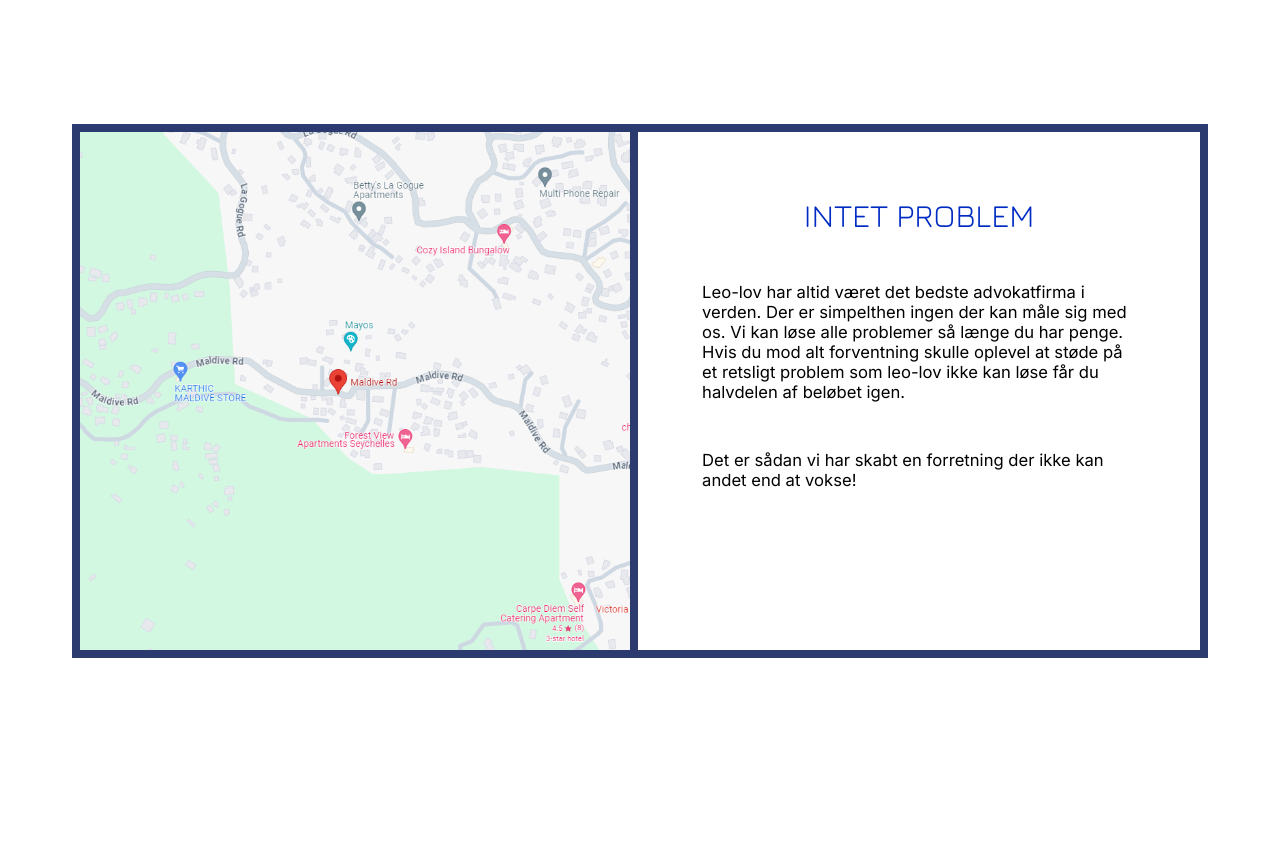
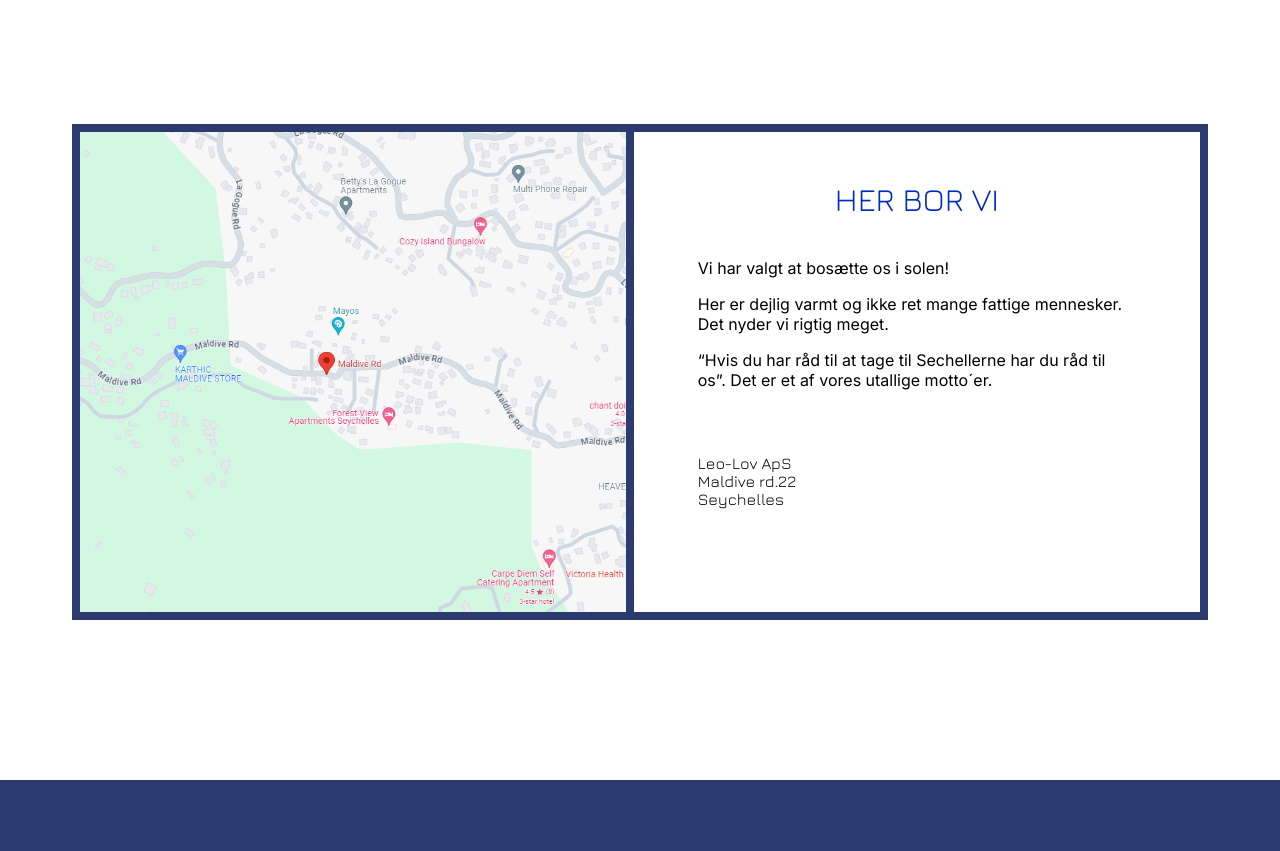
Before and after one commit to Razzoy/Leo-Lov_OnePage, a React (Vite) app in the folder Leo-Lov_project/: page / in a window 1280 px wide. Shown: the part 3020-3871 px from the top of the page. Before the commit the page ends 3678 px from the top, so only its background shows below. Built offline with nearby package versions, Linux system fonts and the light colour scheme.

Commit message:
Update 20-08 v3

```diff
--- a/Leo-Lov_project/src/App.jsx
+++ b/Leo-Lov_project/src/App.jsx
@@ -11,6 +11,8 @@ import { AboutText } from './components/About/AboutBody/AboutBody'
 import { Team } from './components/Team/Team'
 import { TeamHeader } from './components/Team/TeamHeader/TeamHeader'
 import { TeamBody } from './components/Team/TeamBody/TeamBody'
+import { Map } from './components/Map/Map'
+import { Footer } from './components/Footer/Footer'
 
 const cardsArray = [
   {
@@ -66,9 +68,9 @@ const teamArray = [
 
 const mapArray = [
   {
-    'Title1': 'INTET PROBLEM',
-    'TextContent1': 'Leo-lov har altid været det bedste advokatfirma i verden. Der er simpelthen ingen der kan måle sig med os. Vi kan løse alle problemer så længe du har penge. Hvis du mod alt forventning skulle oplevel at støde på et retsligt problem som leo-lov ikke kan løse får du halvdelen af beløbet igen.',
-    'TextContent2': 'Det er sådan vi har skabt en forretning der ikke kan andet end at vokse!',
+    'Title1': 'HER BOR VI',
+    'TextContent1': 'Vi har valgt at bosætte os i solen!',
+    'TextContent2': 'Her er dejlig varmt og ikke ret mange fattige mennesker. Det nyder vi rigtig meget. ',
     'Title2': 'EVIG GARANTI',
   },
 
@@ -113,16 +115,17 @@ function App() {
           </Team>
         ))}
       </Section>
-
       <Section>
-        {aboutArray.map((item) => (
+        {mapArray.map((item) => (
           <About layout='sectionMap' key={item.Title1}>
             <AboutHeader title={item.Title1}></AboutHeader>
             <AboutText bodyText={item.TextContent1}></AboutText>
             <AboutText bodyText={item.TextContent2}></AboutText>
+            <Map></Map>
           </About>
         ))}
       </Section>
+      <Footer></Footer>
     </>
   )
 }
--- a/Leo-Lov_project/src/components/About/About.module.scss
+++ b/Leo-Lov_project/src/components/About/About.module.scss
@@ -23,10 +23,10 @@
             font-weight: 400;
             color: $primary-color;
             text-align: center;
-            font-size: 2.5vw;
+            font-size: 2rem;
         }
         p{
-            font-size: 1.3vw;
+            font-size: 1rem;
             margin-top: 3rem;
         }
     }
@@ -48,7 +48,18 @@
 }
 
 .sectionMap{
+    height: 30rem;
     .image{
         background-image: url('../../assets/leolov-location.PNG');
+        width: 55rem;
+    }
+
+    article{
+        h3{
+            margin: -1rem 0 1.5rem;
+        }
+        p{
+            margin-top: 1rem;
+        }
     }
 }
--- a/Leo-Lov_project/src/components/Footer/Footer.jsx
+++ b/Leo-Lov_project/src/components/Footer/Footer.jsx
@@ -0,0 +1,36 @@
+import style from '../Footer/Footer.module.scss'
+
+export function Footer() {
+    return (
+        <>
+            <div id='contact' className={style.footerContainer}>
+                <ul>
+                    <h3>Adresse</h3>
+                    <li>Find os her:</li>
+                    <li>Maldive rd. 22</li>
+                    <li>Seychelle Islands</li>
+                </ul>
+                <ul>
+                    <h3>Kontakt</h3>
+                    <li>Kontakt os her:</li>
+                    <li>email@mail.dk</li>
+                    <li>Tlf: 0192 3023</li>
+                </ul>
+                <ul>
+                    <h3>Politik</h3>
+                    <li>Vores politikker:</li>
+                    <li>Privatlivspolitk</li>
+                    <li>Cookiepolitik</li>
+                    <li>Generalle betingelse</li>
+                </ul>
+                <div className={style.mediaContainer}>
+                    <h3>Sociale Medier</h3>
+                    <div className={style.mediaLinks}>
+                        <img src={`../src/assets/facebook.svg`} alt="facebook" />
+                        <img src={`../src/assets/linkedin.svg`} alt="LinkedIn" />
+                    </div>
+                </div>
+            </div>
+        </>
+    )
+}
--- a/Leo-Lov_project/src/components/Footer/Footer.module.scss
+++ b/Leo-Lov_project/src/components/Footer/Footer.module.scss
@@ -0,0 +1,39 @@
+@use "../../Global.scss" as *;
+
+.footerContainer {
+    background-color: $secondary-color;
+    margin-top: 10rem;
+    color: $page-color;
+    font-weight: 300;
+    display: flex;
+    justify-content: space-evenly;
+    padding: 4rem 0;
+
+    h3 {
+        font-family: $font-jura;
+        font-weight: 300;
+        font-size: 2rem;
+    }
+
+    ul {
+        list-style: none;
+
+        li {
+
+            &:nth-of-type(1) {
+                margin: 1rem 0;
+            }
+        }
+    }
+
+}
+
+.mediaLinks {
+    display: flex;
+    gap: 1rem;
+    margin-top: 2rem;
+    img {
+        width: 3rem;
+        height: auto;
+    }
+}
--- a/Leo-Lov_project/src/components/Map/Map.jsx
+++ b/Leo-Lov_project/src/components/Map/Map.jsx
@@ -1,9 +1,17 @@
 import style from '../Map/Map.module.scss'
-export function Map(props) {
+export function Map() {
     return (
         <>
-            <p></p>
-            <ul></ul>
+            <div className={style.mapContainer}>
+                <p>
+                    “Hvis du har råd til at tage til Sechellerne har du råd til os”. Det er et af vores utallige motto´er.
+                </p>
+                <ul>
+                    <li>Leo-Lov ApS</li>
+                    <li>Maldive rd.22</li>
+                    <li>Seychelles</li>
+                </ul>
+            </div>
         </>
     )
 }
--- /dev/null
+++ b/Leo-Lov_project/src/components/Map/Map.module.scss
@@ -0,0 +1,11 @@
+@use "../../Global.scss" as *;
+
+.mapContainer{
+    ul{
+        margin-top: 4rem;
+        list-style: none;
+        li{
+            font-family: $font-jura;
+        }
+    }
+}
```
Also changed, not shown: Leo-Lov_project/src/assets/facebook.svg (added), Leo-Lov_project/src/assets/linkedin.svg (added), Leo-Lov_project/src/components/Map/Map.scss (deleted).
